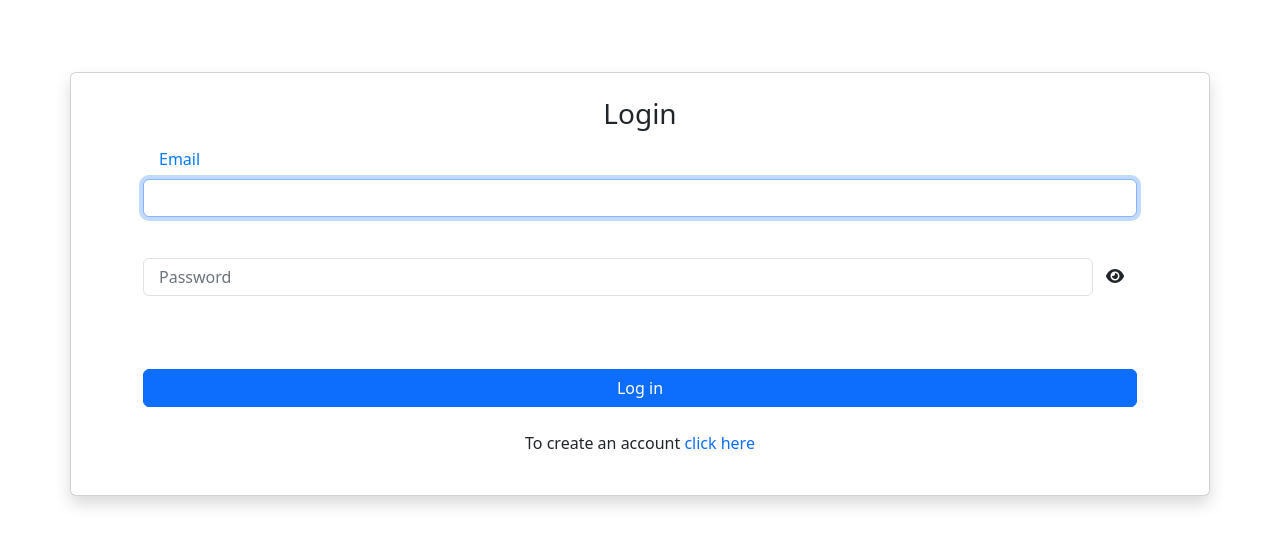
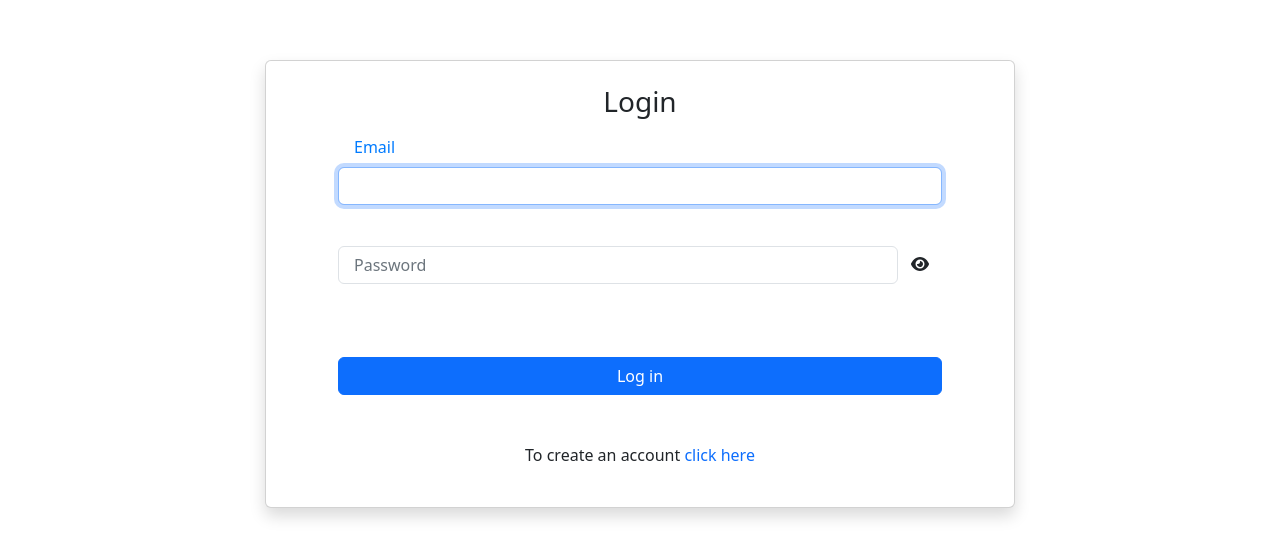
Before and after one commit to codeygallup/onTask, a React (Create React App) app in the folder client/: page /login in a window 1280 px wide. Shown: the part 116-674 px from the top of the page. Built offline with nearby package versions, Linux system fonts and the light colour scheme.

Commit message:
Adjusting size of login window

```diff
--- a/client/src/App.css
+++ b/client/src/App.css
@@ -287,3 +287,7 @@ a:hover, button:hover {
   background: black;
   animation: strike .5s linear forwards;
 }
+
+/* .container {
+  max-width: 950px;
+} */
--- a/client/src/components/LoginForm.js
+++ b/client/src/components/LoginForm.js
@@ -16,7 +16,6 @@ export default function LoginForm({
 
   const [errorMsg, setErrorMsg] = useState("");
   const [errorModal, setErrorModal] = useState(false);
-  const [password, setPassword] = useState("");
   const [showPassword, setShowPassword] = useState(false);
 
   useEffect(() => {
@@ -67,7 +66,7 @@ export default function LoginForm({
   return (
     <>
       <div className="d-flex justify-content-center align-items-center vh-100 ">
-        <div className="container-sm card shadow p-4">
+        <div className="container card shadow p-4" style={{ maxWidth: '750px' }}>
           <form className="mx-5" onSubmit={handleSubmit}>
             <h3 className="text-center mb-5">{title}</h3>
             {title === "Sign Up" && (
@@ -124,7 +123,7 @@ export default function LoginForm({
                   errorModal ? "input-error" : ""
                 }`}
                 required
-              />
+              ></input>
               <label
                 htmlFor="password"
                 className={`${errorModal ? "text-danger input-error" : ""}`}
@@ -135,7 +134,7 @@ export default function LoginForm({
                 type="button"
                 className="btn pb-3"
                 onClick={handleShowPassword}
-              >
+                >
                 {showPassword ? (
                   <FontAwesomeIcon icon={faEyeSlash} />
                 ) : (
@@ -152,6 +151,7 @@ export default function LoginForm({
               </button>
             </div>
           </form>
+          <div className="mt-4">
           {title === "Login" ? (
             <p className="text-center">
               To create an account <Link to="/signup">click here</Link>
@@ -161,6 +161,7 @@ export default function LoginForm({
               Already a user? <Link to="/login">login here</Link>
             </p>
           )}
+          </div>
         </div>
       </div>
       {errorModal && (
```
